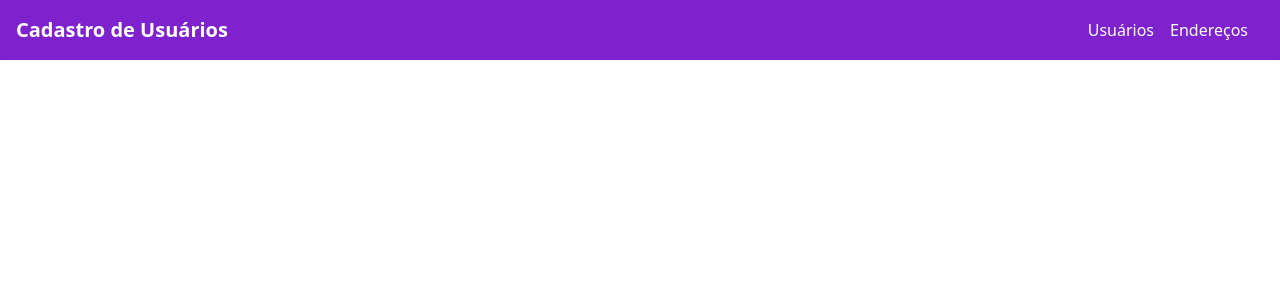
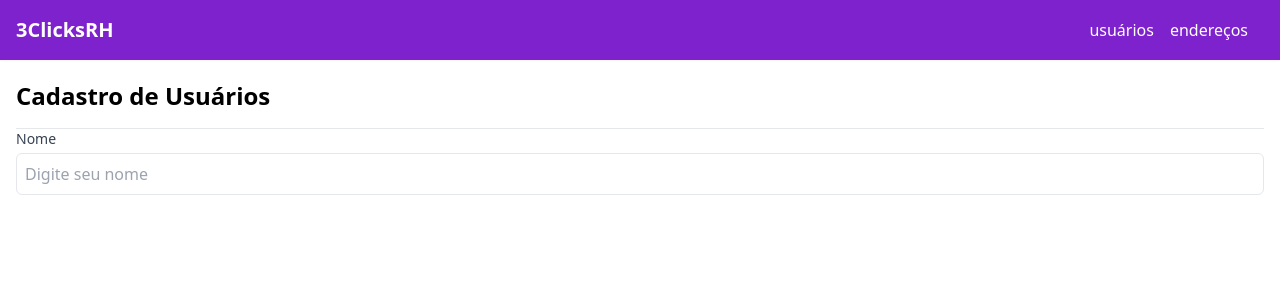
Before and after one commit to rgkip01/register-users-front-3clicksRH, a React (Vite) app: page /users in a window 1280 px wide. Shown: the top 300 px of the page. Built offline with nearby package versions, Linux system fonts and the light colour scheme.

Commit message:
[feat] (wip): developing the UserForm

```diff
--- a/eslint.config.js
+++ b/eslint.config.js
@@ -23,12 +23,14 @@ export default [
       'react-hooks': reactHooks,
       'react-refresh': reactRefresh,
     },
+    "extends": ["eslint:recommended", "plugin:react/recommended"],
     rules: {
       ...js.configs.recommended.rules,
       ...react.configs.recommended.rules,
       ...react.configs['jsx-runtime'].rules,
       ...reactHooks.configs.recommended.rules,
       'react/jsx-no-target-blank': 'off',
+      "react/react-in-jsx-scope": "off",
       'react-refresh/only-export-components': [
         'warn',
         { allowConstantExport: true },
--- a/index.html
+++ b/index.html
@@ -5,6 +5,7 @@
     <link rel="icon" type="image/svg+xml" href="/vite.svg" />
     <meta name="viewport" content="width=device-width, initial-scale=1.0" />
     <title>Register Users | 3ClicksRH</title>
+    <script src="https://cdn.tailwindcss.com"></script>
   </head>
   <body>
     <div id="root"></div>
--- a/src/App.jsx
+++ b/src/App.jsx
@@ -1,17 +1,16 @@
 import React from 'react';
-import AppRoutes from './routes/AppRoutes';
+import { Outlet } from 'react-router-dom';
 import Header from './components/Header';
 
 function App() {
-
   return (
     <>
-     <Header />
-     <div className='mt-16'>
-        <AppRoutes />
-     </div>
+      <Header />
+      <div className="mt-16">
+        <Outlet />
+      </div>
     </>
-  )
+  );
 }
 
-export default App
+export default App;
--- a/src/components/Header.jsx
+++ b/src/components/Header.jsx
@@ -5,10 +5,10 @@ const Header = () => {
   return (
     <header className="bg-purple-700 w-full text-white p-4 shadow-sm fixed top-0">
       <div className="container mx-auto flex justify-between items-center">
-        <h1 className="text-xl font-bold">Cadastro de Usuários</h1>
+        <h1 className="text-xl font-bold">3ClicksRH</h1>
         <nav>
-          <Link to="/users" className="mr-4">Usuários</Link>
-          <Link to="/addresses" className="mr-4">Endereços</Link>
+          <Link to="/users" className="mr-4">usuários</Link>
+          <Link to="/addresses" className="mr-4">endereços</Link>
         </nav>
       </div>
     </header>
--- a/src/main.jsx
+++ b/src/main.jsx
@@ -1,13 +1,25 @@
-import { StrictMode } from 'react'
-import { createRoot } from 'react-dom/client'
-import { BrowserRouter } from 'react-router-dom';
-import './index.css'
-import App from './App.jsx'
+import React from 'react';
+import ReactDOM from 'react-dom/client';
+import { createBrowserRouter, RouterProvider } from 'react-router-dom';
+import App from './App';
+import UserForm from './pages/UserForm';
+import AddressForm from './pages/AddressForm';
+import './index.css';
 
-createRoot(document.getElementById('root')).render(
-  <StrictMode>
-    <BrowserRouter>
-      <App />
-    </BrowserRouter>
-  </StrictMode>,
-)
+// Definindo minhas rotas usando createBrowserRouter
+const router = createBrowserRouter([
+  {
+    path: '/',
+    element: <App />,
+    children: [
+      { path: 'users', element: <UserForm /> },
+      { path: 'addresses', element: <AddressForm /> },
+    ],
+  },
+]);
+
+ReactDOM.createRoot(document.getElementById('root')).render(
+  <React.StrictMode>
+    <RouterProvider router={router} />
+  </React.StrictMode>
+);
--- /dev/null
+++ b/src/pages/AddressForm.jsx
@@ -0,0 +1,11 @@
+import React from 'react';
+
+const AddressForm = () => (
+  <div className="container mx-auto p-4">
+    <h2 className="text-2xl font-bold mb-4">Cadastro de Endereços</h2>
+    <hr />
+    {/* Formulário vai aqui */}
+  </div>
+);
+
+export default AddressForm;
--- /dev/null
+++ b/src/pages/UserForm.jsx
@@ -0,0 +1,49 @@
+import React, { useState } from "react";
+
+const UserForm = () => {
+
+  const [formData, setFormData] = useState({
+    name: '',
+    email: '',
+    document: '',
+    dateOfBirth: '',
+  });
+
+  const handleChange = (e) => {
+    const name = e.target.name;
+    const value = e.target.value;
+
+    setFormData((prev) => ({
+      ...prev,
+      [name]: value,
+    }));
+  };
+
+  const handleSubmit = (e) => {
+    e.preventDefault();
+    console.log('Dados enviados', formData);
+  };
+
+  return (
+    <div className="container mx-auto p-4">
+      <h2 className="text-2xl font-bold mb-4">Cadastro de Usuários</h2>
+      <hr />
+
+      <form onSubmit={handleSubmit} className="space-y-4">
+        <div>
+          <label className="block text-sm font-medium text-gray-700">Nome</label>
+          <input
+            type="text"
+            name="name"
+            value={formData.name}
+            onChange={handleChange}
+            placeholder="Digite seu nome"
+            className="mt-1 block w-full p-2 border rounded-md"
+          />
+        </div>
+      </form>
+    </div>
+  );
+};
+
+export default UserForm;
--- a/tailwind.config.js
+++ b/tailwind.config.js
@@ -1,6 +1,6 @@
 /** @type {import('tailwindcss').Config} */
 export default {
-  content: ['./src/**/*.{js,jsx,ts,tsx}'],
+  content: ['./src/**/*.{js,jsx}'],
   theme: {
     extend: {},
   },
```
Also changed, not shown: src/routes/AppRoutes.jsx (deleted, +0 -7 lines).
